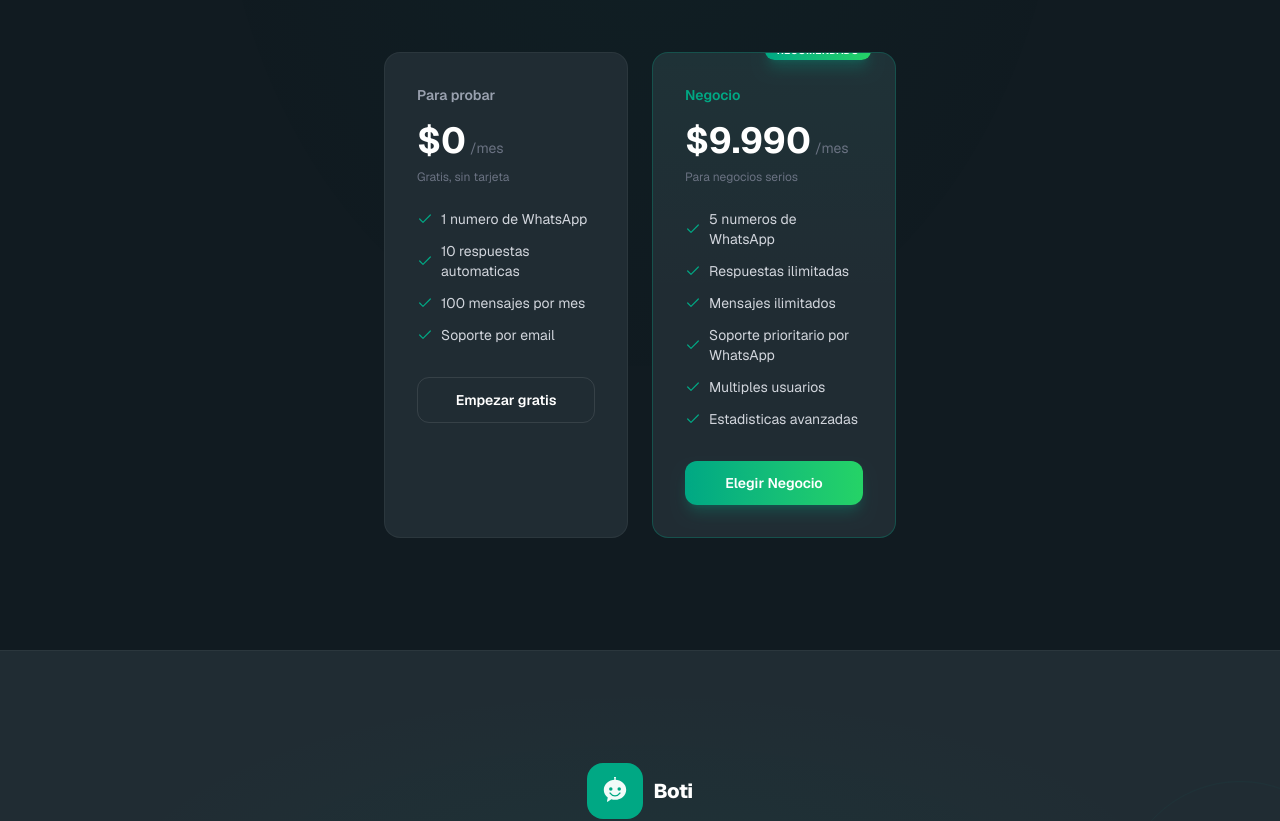
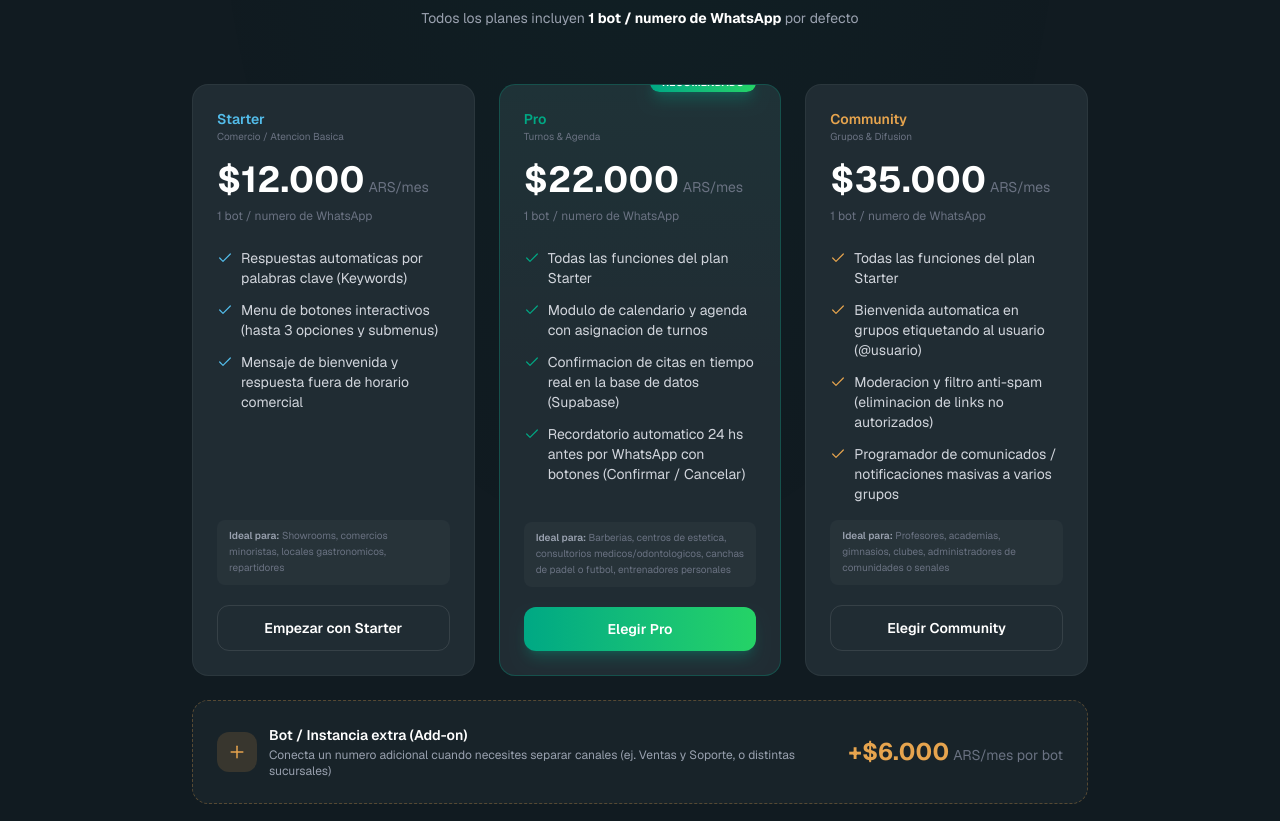
Before and after one commit to Nruiz88/wweb, a Next.js app: page / in a window 1280 px wide. Shown: the part 3680-4501 px from the top of the page. Built offline with nearby package versions, Linux system fonts and the light colour scheme.

Commit message:
feat(home): seccion de precios con planes Starter/Pro/Community y add-on

```diff
--- a/src/app/page.tsx
+++ b/src/app/page.tsx
@@ -6,6 +6,7 @@
   UsersIcon,
   ArrowRightIcon,
   MessageCircleIcon,
+  PlusIcon,
 } from "@/components/icons";
 import { Logo, LogoFull } from "@/components/logo";
 import {
@@ -274,65 +275,133 @@
           <div className="text-center">
             <span className="inline-block rounded-full bg-[#00a884]/10 px-3 py-1 text-xs font-semibold text-[#00a884]">Precios</span>
             <h2 className="mt-4 text-2xl font-bold sm:text-3xl">Simple, como todo deberia ser</h2>
+            <p className="mt-3 text-sm text-gray-400">
+              Todos los planes incluyen <strong className="text-white">1 bot / numero de WhatsApp</strong> por defecto
+            </p>
           </div>
 
-          <div className="mx-auto mt-14 grid max-w-lg gap-6 sm:grid-cols-2">
-            <div className="group relative overflow-hidden rounded-2xl border border-white/5 bg-[#202c33] p-8 transition-all duration-300 hover:border-white/10 hover:shadow-xl hover:shadow-black/20">
-              <p className="text-sm font-semibold text-gray-400">Para probar</p>
+          <div className="mx-auto mt-14 grid max-w-4xl gap-6 lg:grid-cols-3">
+            {/* Starter */}
+            <div className="group relative flex flex-col overflow-hidden rounded-2xl border border-white/5 bg-[#202c33] p-6 transition-all duration-300 hover:border-[#53bdeb]/30 hover:shadow-xl hover:shadow-black/20">
+              <p className="text-sm font-semibold text-[#53bdeb]">Starter</p>
+              <p className="text-[10px] text-gray-500">Comercio / Atencion Basica</p>
               <div className="mt-4 flex items-baseline gap-1">
-                <span className="text-4xl font-bold">$0</span>
-                <span className="text-sm text-gray-500">/mes</span>
+                <span className="text-4xl font-bold">$12.000</span>
+                <span className="text-sm text-gray-500">ARS/mes</span>
               </div>
-              <p className="mt-2 text-xs text-gray-500">Gratis, sin tarjeta</p>
-              <ul className="mt-6 space-y-3">
-                {["1 numero de WhatsApp", "10 respuestas automaticas", "100 mensajes por mes", "Soporte por email"].map((item) => (
-                  <li key={item} className="flex items-center gap-2 text-sm text-gray-300">
-                    <CheckIcon className="h-4 w-4 shrink-0 text-[#00a884]" />
+              <p className="mt-2 text-xs text-gray-500">1 bot / numero de WhatsApp</p>
+              <ul className="mt-6 flex-1 space-y-3">
+                {[
+                  "Respuestas automaticas por palabras clave (Keywords)",
+                  "Menu de botones interactivos (hasta 3 opciones y submenus)",
+                  "Mensaje de bienvenida y respuesta fuera de horario comercial",
+                ].map((item) => (
+                  <li key={item} className="flex items-start gap-2 text-sm text-gray-300">
+                    <CheckIcon className="mt-0.5 h-4 w-4 shrink-0 text-[#53bdeb]" />
                     {item}
                   </li>
                 ))}
               </ul>
+              <p className="mt-4 rounded-lg bg-white/[0.03] px-3 py-2 text-[10px] leading-relaxed text-gray-500">
+                <span className="font-semibold text-gray-400">Ideal para:</span> Showrooms, comercios minoristas, locales gastronomicos, repartidores
+              </p>
               <a
                 href="/register"
-                className="mt-8 flex w-full items-center justify-center rounded-xl border border-white/10 py-3 text-sm font-semibold text-white transition-all hover:border-white/20 hover:bg-white/5 hover:shadow-lg hover:shadow-white/5"
+                className="mt-5 flex w-full items-center justify-center rounded-xl border border-white/10 py-3 text-sm font-semibold text-white transition-all hover:border-[#53bdeb]/30 hover:bg-white/5 hover:shadow-lg hover:shadow-white/5"
               >
-                Empezar gratis
+                Empezar con Starter
               </a>
             </div>
 
-            <div className="group relative overflow-hidden rounded-2xl border border-[#00a884]/30 bg-[#202c33] p-8 transition-all duration-300 hover:border-[#00a884]/50 hover:shadow-xl hover:shadow-[#00a884]/10">
-              {/* Glow */}
+            {/* Pro */}
+            <div className="group relative flex flex-col overflow-hidden rounded-2xl border border-[#00a884]/30 bg-[#202c33] p-6 transition-all duration-300 hover:border-[#00a884]/50 hover:shadow-xl hover:shadow-[#00a884]/10">
               <div className="absolute -inset-px rounded-2xl bg-gradient-to-b from-[#00a884]/10 via-transparent to-transparent opacity-50" />
               <div className="absolute -top-3 right-6 rounded-full bg-gradient-to-r from-[#00a884] to-[#25d366] px-3 py-0.5 text-[10px] font-bold uppercase tracking-wide text-white shadow-lg shadow-[#00a884]/30">
                 Recomendado
               </div>
-              <p className="relative text-sm font-semibold text-[#00a884]">Negocio</p>
+              <p className="relative text-sm font-semibold text-[#00a884]">Pro</p>
+              <p className="relative text-[10px] text-gray-500">Turnos &amp; Agenda</p>
               <div className="relative mt-4 flex items-baseline gap-1">
-                <span className="text-4xl font-bold">$9.990</span>
-                <span className="text-sm text-gray-500">/mes</span>
+                <span className="text-4xl font-bold">$22.000</span>
+                <span className="text-sm text-gray-500">ARS/mes</span>
               </div>
-              <p className="relative mt-2 text-xs text-gray-500">Para negocios serios</p>
-              <ul className="relative mt-6 space-y-3">
+              <p className="relative mt-2 text-xs text-gray-500">1 bot / numero de WhatsApp</p>
+              <ul className="relative mt-6 flex-1 space-y-3">
                 {[
-                  "5 numeros de WhatsApp",
-                  "Respuestas ilimitadas",
-                  "Mensajes ilimitados",
-                  "Soporte prioritario por WhatsApp",
-                  "Multiples usuarios",
-                  "Estadisticas avanzadas",
+                  "Todas las funciones del plan Starter",
+                  "Modulo de calendario y agenda con asignacion de turnos",
+                  "Confirmacion de citas en tiempo real en la base de datos (Supabase)",
+                  "Recordatorio automatico 24 hs antes por WhatsApp con botones (Confirmar / Cancelar)",
                 ].map((item) => (
-                  <li key={item} className="flex items-center gap-2 text-sm text-gray-300">
-                    <CheckIcon className="h-4 w-4 shrink-0 text-[#00a884]" />
+                  <li key={item} className="flex items-start gap-2 text-sm text-gray-300">
+                    <CheckIcon className="mt-0.5 h-4 w-4 shrink-0 text-[#00a884]" />
                     {item}
                   </li>
                 ))}
               </ul>
+              <p className="relative mt-4 rounded-lg bg-white/[0.03] px-3 py-2 text-[10px] leading-relaxed text-gray-500">
+                <span className="font-semibold text-gray-400">Ideal para:</span> Barberias, centros de estetica, consultorios medicos/odontologicos, canchas de padel o futbol, entrenadores personales
+              </p>
               <a
                 href="/register"
-                className="relative mt-8 flex w-full items-center justify-center rounded-xl bg-gradient-to-r from-[#00a884] to-[#25d366] py-3 text-sm font-semibold text-white shadow-lg shadow-[#00a884]/25 transition-all hover:shadow-xl hover:shadow-[#00a884]/35 hover:scale-[1.02]"
+                className="relative mt-5 flex w-full items-center justify-center rounded-xl bg-gradient-to-r from-[#00a884] to-[#25d366] py-3 text-sm font-semibold text-white shadow-lg shadow-[#00a884]/25 transition-all hover:shadow-xl hover:shadow-[#00a884]/35 hover:scale-[1.02]"
               >
-                Elegir Negocio
+                Elegir Pro
               </a>
+            </div>
+
+            {/* Community */}
+            <div className="group relative flex flex-col overflow-hidden rounded-2xl border border-white/5 bg-[#202c33] p-6 transition-all duration-300 hover:border-[#e6a44e]/30 hover:shadow-xl hover:shadow-black/20">
+              <p className="text-sm font-semibold text-[#e6a44e]">Community</p>
+              <p className="text-[10px] text-gray-500">Grupos &amp; Difusion</p>
+              <div className="mt-4 flex items-baseline gap-1">
+                <span className="text-4xl font-bold">$35.000</span>
+                <span className="text-sm text-gray-500">ARS/mes</span>
+              </div>
+              <p className="mt-2 text-xs text-gray-500">1 bot / numero de WhatsApp</p>
+              <ul className="mt-6 flex-1 space-y-3">
+                {[
+                  "Todas las funciones del plan Starter",
+                  "Bienvenida automatica en grupos etiquetando al usuario (@usuario)",
+                  "Moderacion y filtro anti-spam (eliminacion de links no autorizados)",
+                  "Programador de comunicados / notificaciones masivas a varios grupos",
+                ].map((item) => (
+                  <li key={item} className="flex items-start gap-2 text-sm text-gray-300">
+                    <CheckIcon className="mt-0.5 h-4 w-4 shrink-0 text-[#e6a44e]" />
+                    {item}
+                  </li>
+                ))}
+              </ul>
+              <p className="mt-4 rounded-lg bg-white/[0.03] px-3 py-2 text-[10px] leading-relaxed text-gray-500">
+                <span className="font-semibold text-gray-400">Ideal para:</span> Profesores, academias, gimnasios, clubes, administradores de comunidades o senales
+              </p>
+              <a
+                href="/register"
+                className="mt-5 flex w-full items-center justify-center rounded-xl border border-white/10 py-3 text-sm font-semibold text-white transition-all hover:border-[#e6a44e]/30 hover:bg-white/5 hover:shadow-lg hover:shadow-white/5"
+              >
+                Elegir Community
+              </a>
+            </div>
+          </div>
+
+          {/* Add-on */}
+          <div className="mx-auto mt-6 max-w-4xl">
+            <div className="flex flex-col items-center justify-between gap-4 rounded-2xl border border-dashed border-[#e6a44e]/30 bg-[#202c33]/50 p-6 sm:flex-row">
+              <div className="flex items-center gap-3">
+                <div className="flex h-10 w-10 shrink-0 items-center justify-center rounded-xl bg-[#e6a44e]/15 text-[#e6a44e]">
+                  <PlusIcon className="h-5 w-5" />
+                </div>
+                <div>
+                  <p className="text-sm font-semibold text-white">Bot / Instancia extra (Add-on)</p>
+                  <p className="mt-0.5 text-xs text-gray-400">
+                    Conecta un numero adicional cuando necesites separar canales (ej. Ventas y Soporte, o distintas sucursales)
+                  </p>
+                </div>
+              </div>
+              <div className="flex shrink-0 items-baseline gap-1">
+                <span className="text-2xl font-bold text-[#e6a44e]">+$6.000</span>
+                <span className="text-sm text-gray-500">ARS/mes por bot</span>
+              </div>
             </div>
           </div>
         </div>
```
